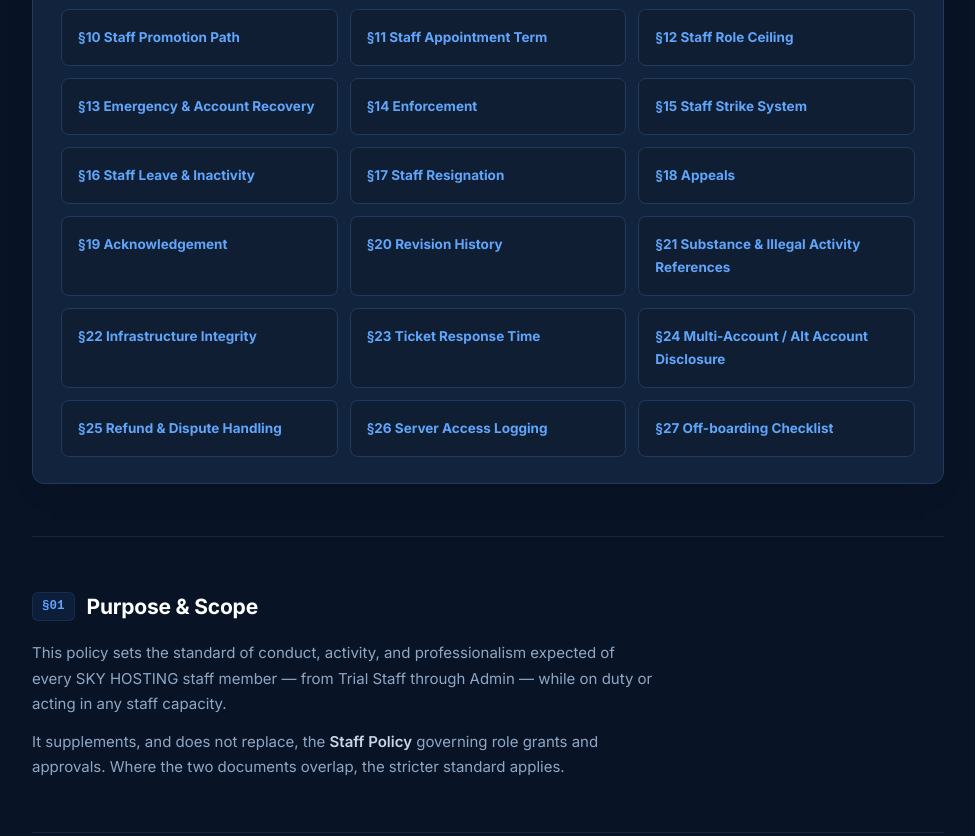
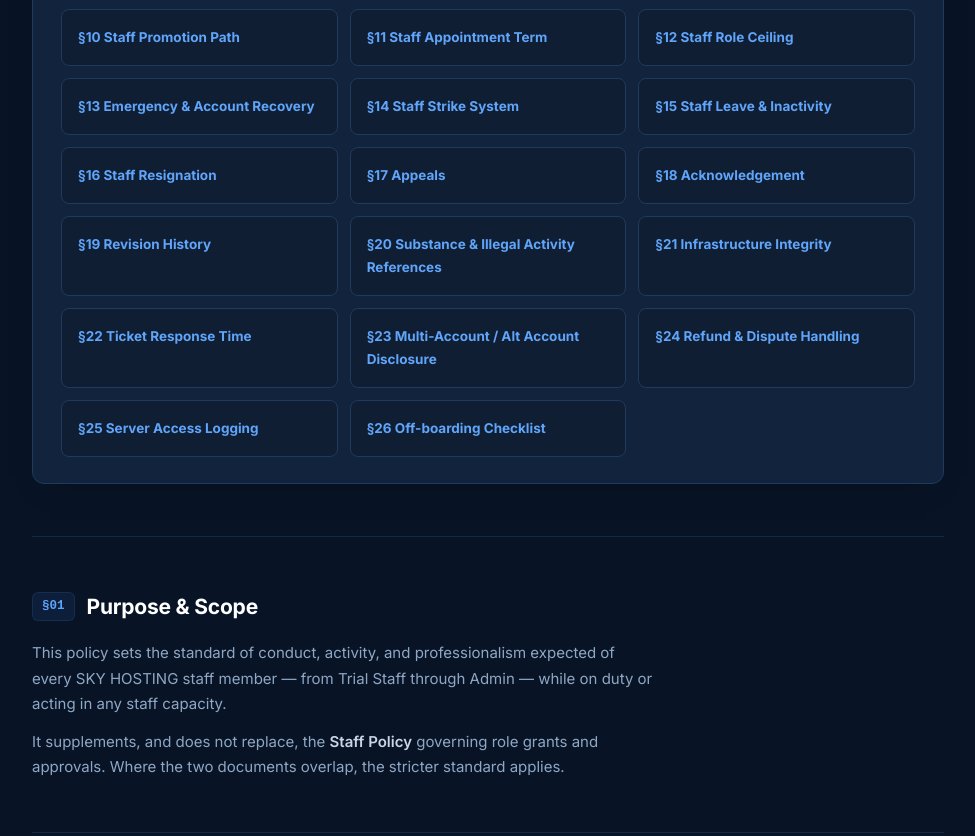
Before and after one commit to khizarstar/SKYHOSTING-STAFF-POLICY, a plain HTML site: page index.html in a window 1280 px wide. Shown: the part 1128-1964 px from the top of the page, without its empty margins (152-1127 px from the left). Drawn offline with Linux system fonts and the light colour scheme.

Commit message:
Update index.html

```diff
--- a/index.html
+++ b/index.html
@@ -489,20 +489,19 @@
           <a href="#appointment-term" class="outcome toc-link" style="display:block;"><div class="oc-label">§11 Staff Appointment Term</div></a>
           <a href="#ceiling" class="outcome toc-link" style="display:block;"><div class="oc-label">§12 Staff Role Ceiling</div></a>
           <a href="#recovery" class="outcome toc-link" style="display:block;"><div class="oc-label">§13 Emergency &amp; Account Recovery</div></a>
-          <a href="#enforcement" class="outcome toc-link" style="display:block;"><div class="oc-label">§14 Enforcement</div></a>
-          <a href="#strike-system" class="outcome toc-link" style="display:block;"><div class="oc-label">§15 Staff Strike System</div></a>
-          <a href="#leave-inactivity" class="outcome toc-link" style="display:block;"><div class="oc-label">§16 Staff Leave &amp; Inactivity</div></a>
-          <a href="#resignation" class="outcome toc-link" style="display:block;"><div class="oc-label">§17 Staff Resignation</div></a>
-          <a href="#appeals" class="outcome toc-link" style="display:block;"><div class="oc-label">§18 Appeals</div></a>
-          <a href="#acknowledgement" class="outcome toc-link" style="display:block;"><div class="oc-label">§19 Acknowledgement</div></a>
-          <a href="#revision-history" class="outcome toc-link" style="display:block;"><div class="oc-label">§20 Revision History</div></a>
-          <a href="#substance" class="outcome toc-link" style="display:block;"><div class="oc-label">§21 Substance &amp; Illegal Activity References</div></a>
-          <a href="#infrastructure" class="outcome toc-link" style="display:block;"><div class="oc-label">§22 Infrastructure Integrity</div></a>
-          <a href="#response-time" class="outcome toc-link" style="display:block;"><div class="oc-label">§23 Ticket Response Time</div></a>
-          <a href="#multi-account" class="outcome toc-link" style="display:block;"><div class="oc-label">§24 Multi-Account / Alt Account Disclosure</div></a>
-          <a href="#refund-dispute" class="outcome toc-link" style="display:block;"><div class="oc-label">§25 Refund &amp; Dispute Handling</div></a>
-          <a href="#access-logging" class="outcome toc-link" style="display:block;"><div class="oc-label">§26 Server Access Logging</div></a>
-          <a href="#offboarding" class="outcome toc-link" style="display:block;"><div class="oc-label">§27 Off-boarding Checklist</div></a>
+          <a href="#strike-system" class="outcome toc-link" style="display:block;"><div class="oc-label">§14 Staff Strike System</div></a>
+          <a href="#leave-inactivity" class="outcome toc-link" style="display:block;"><div class="oc-label">§15 Staff Leave &amp; Inactivity</div></a>
+          <a href="#resignation" class="outcome toc-link" style="display:block;"><div class="oc-label">§16 Staff Resignation</div></a>
+          <a href="#appeals" class="outcome toc-link" style="display:block;"><div class="oc-label">§17 Appeals</div></a>
+          <a href="#acknowledgement" class="outcome toc-link" style="display:block;"><div class="oc-label">§18 Acknowledgement</div></a>
+          <a href="#revision-history" class="outcome toc-link" style="display:block;"><div class="oc-label">§19 Revision History</div></a>
+          <a href="#substance" class="outcome toc-link" style="display:block;"><div class="oc-label">§20 Substance &amp; Illegal Activity References</div></a>
+          <a href="#infrastructure" class="outcome toc-link" style="display:block;"><div class="oc-label">§21 Infrastructure Integrity</div></a>
+          <a href="#response-time" class="outcome toc-link" style="display:block;"><div class="oc-label">§22 Ticket Response Time</div></a>
+          <a href="#multi-account" class="outcome toc-link" style="display:block;"><div class="oc-label">§23 Multi-Account / Alt Account Disclosure</div></a>
+          <a href="#refund-dispute" class="outcome toc-link" style="display:block;"><div class="oc-label">§24 Refund &amp; Dispute Handling</div></a>
+          <a href="#access-logging" class="outcome toc-link" style="display:block;"><div class="oc-label">§25 Server Access Logging</div></a>
+          <a href="#offboarding" class="outcome toc-link" style="display:block;"><div class="oc-label">§26 Off-boarding Checklist</div></a>
         </div>
       </div>
     </section>
@@ -557,7 +556,7 @@
       <ul class="check-list">
         <li><span class="mark yes">✓</span><span>A ticket counts only when staff provide a <strong>useful solution, troubleshooting step, or successful escalation.</strong></span></li>
         <li><span class="mark no">✕</span><span><strong>Claiming</strong> a ticket without helping does not count toward the minimum.</span></li>
-        <li><span class="mark no">✕</span><span><strong>Artificially inflating</strong> ticket counts is considered misconduct and is subject to §14 enforcement.</span></li>
+        <li><span class="mark no">✕</span><span><strong>Artificially inflating</strong> ticket counts is considered misconduct and is subject to the Staff Strike System (§14).</span></li>
         <li><span class="mark yes">✓</span><span>Staff should prioritize <strong>quality over speed</strong> while still meeting the daily minimum whenever ticket volume allows.</span></li>
         <li><span class="mark yes">✓</span><span>If fewer than five tickets are available during a shift, staff should <strong>assist with all available tickets</strong> instead — no penalty applies.</span></li>
         <li><span class="mark yes">✓</span><span><strong>Weekly requirements do not replace daily expectations</strong> — both standards apply.</span></li>
@@ -910,7 +909,7 @@
       <p class="section-intro"><strong>Admin is the highest role attainable through the staff track.</strong> No staff member progresses beyond it — Owner and Co-Owner are ownership positions held by the founding partners and are not part of the staff promotion path defined in this policy.</p>
     </section>
 
-    <!-- §13 — UPDATED: matches live Recovery Verify Panel flow -->
+    <!-- §13 -->
     <section class="doc-section reveal" id="recovery">
       <div class="section-eyebrow"><span class="section-idx">§13</span><h2>Emergency &amp; Account Recovery</h2></div>
       <p class="section-intro">If a staff member loses access to their Discord account, or their account is compromised, lost, or otherwise inaccessible, the following recovery procedure applies. This is the only recognized path back to a staff role — access is never restored informally.</p>
@@ -977,42 +976,9 @@
       </div>
     </section>
 
-    <!-- §14 -->
-    <section class="doc-section reveal" id="enforcement">
-      <div class="section-eyebrow"><span class="section-idx">§14</span><h2>Enforcement</h2></div>
-      <p class="section-intro">Violations of this policy escalate in severity. Each stage is documented against the staff member's record.</p>
-
-      <div class="enforce-grid">
-        <div class="enforce-card lvl-1">
-          <div class="enforce-icon" aria-hidden="true">1</div>
-          <span class="enforce-eyebrow">1st violation</span>
-          <h5>Verbal Reminder</h5>
-          <p>An informal reminder of the standard, delivered directly and logged internally.</p>
-        </div>
-        <div class="enforce-card lvl-2">
-          <div class="enforce-icon" aria-hidden="true">2</div>
-          <span class="enforce-eyebrow">2nd violation</span>
-          <h5>Written Warning</h5>
-          <p>A formal written warning is issued and attached to the staff member's record.</p>
-        </div>
-        <div class="enforce-card lvl-3">
-          <div class="enforce-icon" aria-hidden="true">3</div>
-          <span class="enforce-eyebrow">3rd violation</span>
-          <h5>Temporary Suspension</h5>
-          <p>Staff access and role privileges are suspended for a defined period.</p>
-        </div>
-        <div class="enforce-card lvl-4">
-          <div class="enforce-icon" aria-hidden="true">!</div>
-          <span class="enforce-eyebrow">Continued / deliberate</span>
-          <h5>Demotion or Removal</h5>
-          <p>Continued violations, or any deliberate abuse of staff privileges, may result in demotion or full removal from the staff team.</p>
-        </div>
-      </div>
-    </section>
-
-    <!-- §15 -->
+    <!-- §14 — Staff Strike System (now the single enforcement ladder; former §14 Enforcement folded in and removed) -->
     <section class="doc-section reveal" id="strike-system">
-      <div class="section-eyebrow"><span class="section-idx">§15</span><h2>Staff Strike System</h2></div>
+      <div class="section-eyebrow"><span class="section-idx">§14</span><h2>Staff Strike System</h2></div>
       <p class="section-intro">Strikes accumulate across a staff member's tenure and progress toward removal. Each stage is documented against the staff member's record.</p>
 
       <div class="enforce-grid">
@@ -1064,9 +1030,9 @@
       </div>
     </section>
 
-    <!-- §16 -->
+    <!-- §15 -->
     <section class="doc-section reveal" id="leave-inactivity">
-      <div class="section-eyebrow"><span class="section-idx">§16</span><h2>Staff Leave &amp; Inactivity</h2></div>
+      <div class="section-eyebrow"><span class="section-idx">§15</span><h2>Staff Leave &amp; Inactivity</h2></div>
       <p class="section-intro">Staff members who cannot remain active should notify management in advance whenever possible.</p>
 
       <p class="dim" style="margin-top:16px; font-size:14.5px; color:var(--muted);">Examples include:</p>
@@ -1086,9 +1052,9 @@
       </div>
     </section>
 
-    <!-- §17 -->
+    <!-- §16 -->
     <section class="doc-section reveal" id="resignation">
-      <div class="section-eyebrow"><span class="section-idx">§17</span><h2>Staff Resignation</h2></div>
+      <div class="section-eyebrow"><span class="section-idx">§16</span><h2>Staff Resignation</h2></div>
       <p class="section-intro">Staff members wishing to leave the team should:</p>
 
       <ul class="check-list">
@@ -1101,9 +1067,9 @@
       <p style="margin-top:20px; font-size:14.5px;">Former staff members may reapply in the future unless removed for misconduct.</p>
     </section>
 
-    <!-- §18 -->
+    <!-- §17 -->
     <section class="doc-section reveal" id="appeals">
-      <div class="section-eyebrow"><span class="section-idx">§18</span><h2>Appeals</h2></div>
+      <div class="section-eyebrow"><span class="section-idx">§17</span><h2>Appeals</h2></div>
       <p class="section-intro">Staff members who are demoted or removed may submit one formal appeal.</p>
 
       <p class="dim" style="margin-top:16px; font-size:14.5px; color:var(--muted);">Appeals must:</p>
@@ -1116,16 +1082,16 @@
       <p style="margin-top:20px; font-size:14.5px;">Management will review each appeal individually. <strong>Management decisions after appeal are final.</strong></p>
     </section>
 
-    <!-- §19 -->
+    <!-- §18 -->
     <section class="doc-section reveal" id="acknowledgement">
-      <div class="section-eyebrow"><span class="section-idx">§19</span><h2>Acknowledgement</h2></div>
+      <div class="section-eyebrow"><span class="section-idx">§18</span><h2>Acknowledgement</h2></div>
       <p class="section-intro">By accepting any SKY HOSTING staff position, you acknowledge that you have read, understood, and agree to comply with this Staff Conduct &amp; Activity Policy and all future revisions.</p>
       <p style="margin-top:12px; font-size:15px;">Failure to comply with these policies may result in warnings, strikes, suspension, demotion, or permanent removal from the staff team.</p>
     </section>
 
-    <!-- §20 -->
+    <!-- §19 -->
     <section class="doc-section reveal" id="revision-history">
-      <div class="section-eyebrow"><span class="section-idx">§20</span><h2>Revision History</h2></div>
+      <div class="section-eyebrow"><span class="section-idx">§19</span><h2>Revision History</h2></div>
       <p class="section-intro">This document is the single governing Staff Conduct &amp; Activity Policy for SKY HOSTING. It is revised in place — changes are logged here rather than issued as separate documents.</p>
 
       <div class="doc-card">
@@ -1243,9 +1209,9 @@
       <p class="dim" style="margin-top:22px; font-size:13.5px;">Future revisions will continue to be documented within this section to maintain a complete change history.</p>
     </section>
 
-    <!-- §21 — Substance & Illegal Activity References -->
+    <!-- §20 — Substance & Illegal Activity References -->
     <section class="doc-section reveal" id="substance">
-      <div class="section-eyebrow"><span class="section-idx">§21</span><h2>Substance &amp; Illegal Activity References</h2></div>
+      <div class="section-eyebrow"><span class="section-idx">§20</span><h2>Substance &amp; Illegal Activity References</h2></div>
       <p class="section-intro">Staff must not discuss, joke about, promote, or ask others about illegal substances, drug use, or other illegal activity in any staff or company space, regardless of intent or tone.</p>
       <p style="margin-top:12px;">Violations are treated as <strong>harassment/toxic behavior</strong> under §06, with a minimum first-offense written warning.</p>
       <div class="callout danger" style="margin-top:20px;">
@@ -1257,9 +1223,9 @@
       </div>
     </section>
 
-    <!-- §22 — Infrastructure Integrity -->
+    <!-- §21 — Infrastructure Integrity -->
     <section class="doc-section reveal" id="infrastructure">
-      <div class="section-eyebrow"><span class="section-idx">§22</span><h2>Infrastructure Integrity</h2></div>
+      <div class="section-eyebrow"><span class="section-idx">§21</span><h2>Infrastructure Integrity</h2></div>
       <p class="section-intro">SKY HOSTING will only use legitimately purchased or obtained infrastructure, including VPSs, servers, licenses, software, and credentials.</p>
       <p style="margin-top:12px;">Staff must <strong>never</strong> source, recommend, or knowingly use stolen, carded, fraudulently obtained, or otherwise illegitimate infrastructure or credentials for company services.</p>
       <p style="margin-top:12px;">Any staff member who becomes aware of such activity must report it to <strong>MK | PLAYZ</strong> immediately.</p>
@@ -1272,9 +1238,9 @@
       </div>
     </section>
 
-    <!-- §23 — Ticket Response Time -->
+    <!-- §22 — Ticket Response Time -->
     <section class="doc-section reveal" id="response-time">
-      <div class="section-eyebrow"><span class="section-idx">§23</span><h2>Ticket Response Time</h2></div>
+      <div class="section-eyebrow"><span class="section-idx">§22</span><h2>Ticket Response Time</h2></div>
       <p class="section-intro">Support tickets must receive an initial staff response within <strong>6 hours</strong>.</p>
       <p style="margin-top:12px;">If no staff member is available to respond, the ticket should be flagged in <strong>#staff-chat</strong> for coverage.</p>
       <div class="callout" style="margin-top:20px;">
@@ -1286,9 +1252,9 @@
       </div>
     </section>
 
-    <!-- §24 — Multi-Account / Alt Account Disclosure -->
+    <!-- §23 — Multi-Account / Alt Account Disclosure -->
     <section class="doc-section reveal" id="multi-account">
-      <div class="section-eyebrow"><span class="section-idx">§24</span><h2>Multi-Account / Alt Account Disclosure</h2></div>
+      <div class="section-eyebrow"><span class="section-idx">§23</span><h2>Multi-Account / Alt Account Disclosure</h2></div>
       <p class="section-intro">Staff must disclose any alternate Discord accounts they use, especially if those accounts interact with the server or community, including:</p>
       <ul class="check-list">
         <li><span class="mark yes">✓</span><span>Customers</span></li>
@@ -1307,9 +1273,9 @@
       </div>
     </section>
 
-    <!-- §25 — Refund & Dispute Handling -->
+    <!-- §24 — Refund & Dispute Handling -->
     <section class="doc-section reveal" id="refund-dispute">
-      <div class="section-eyebrow"><span class="section-idx">§25</span><h2>Refund &amp; Dispute Handling</h2></div>
+      <div class="section-eyebrow"><span class="section-idx">§24</span><h2>Refund &amp; Dispute Handling</h2></div>
       <p class="section-intro">Only <strong>Owner or Co-Owner</strong> may approve refunds or resolve payment disputes.</p>
       <p style="margin-top:12px;">All other staff members must escalate refund or payment-dispute requests rather than promising or approving refunds themselves.</p>
       <div class="callout warn" style="margin-top:20px;">
@@ -1321,9 +1287,9 @@
       </div>
     </section>
 
-    <!-- §26 — Server Access Logging -->
+    <!-- §25 — Server Access Logging -->
     <section class="doc-section reveal" id="access-logging">
-      <div class="section-eyebrow"><span class="section-idx">§26</span><h2>Server Access Logging</h2></div>
+      <div class="section-eyebrow"><span class="section-idx">§25</span><h2>Server Access Logging</h2></div>
       <p class="section-intro">Any staff member granted access to the panel, VPS, bot, or other company infrastructure must have that access tied to their real staff account.</p>
       <p style="margin-top:12px;">The following are <strong>prohibited</strong>:</p>
       <ul class="check-list">
@@ -1341,9 +1307,9 @@
       </div>
     </section>
 
-    <!-- §27 — Off-boarding Checklist -->
+    <!-- §26 — Off-boarding Checklist -->
     <section class="doc-section reveal" id="offboarding">
-      <div class="section-eyebrow"><span class="section-idx">§27</span><h2>Off-boarding Checklist</h2></div>
+      <div class="section-eyebrow"><span class="section-idx">§26</span><h2>Off-boarding Checklist</h2></div>
       <p class="section-intro">Whenever a staff member leaves the company, whether through resignation or removal, a defined off-boarding process must be followed.</p>
       <p style="margin-top:12px;">The checklist must be completed within <strong>24 hours</strong> of departure and include:</p>
       <ul class="check-list">
```
